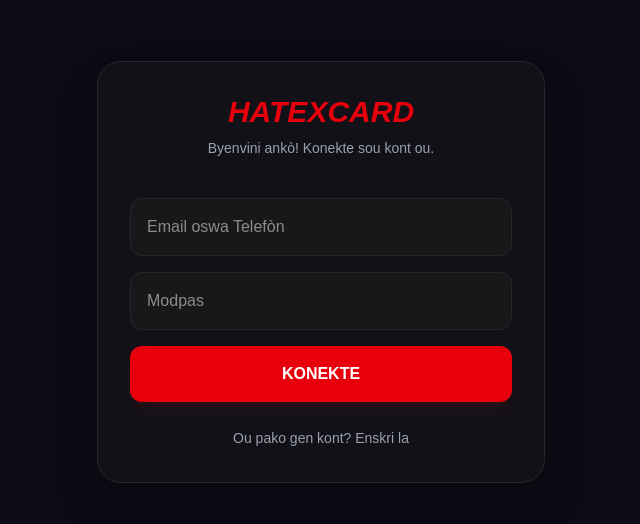
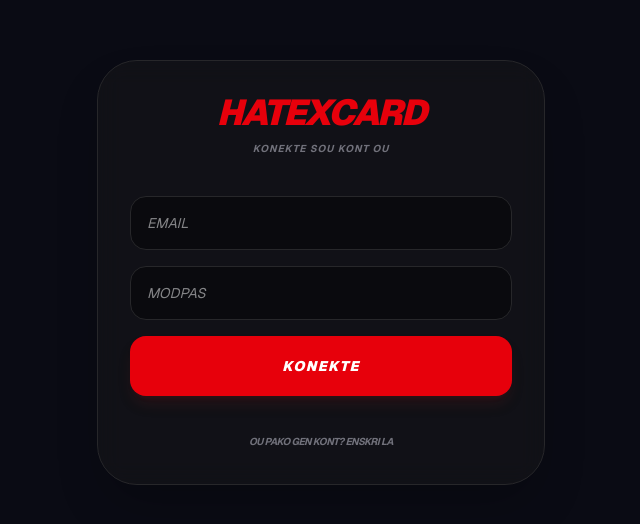
Before and after one commit to EmetilDorkensen/hatex-terminal, a Next.js app: page / in a window 1280 px wide. Shown: the part 128-652 px from the top of the page, without its empty margins (319-959 px from the left). Built offline with nearby package versions, Linux system fonts and the light colour scheme; no server answers.

Commit message:
Ranje paj dakey ak Auth

```diff
--- a/app/page.tsx
+++ b/app/page.tsx
@@ -1,35 +1,79 @@
 "use client";
 import React, { useState } from 'react';
 import { useRouter } from 'next/navigation';
+import { createBrowserClient } from '@supabase/ssr';
 
 export default function AuthPage() {
   const [isLogin, setIsLogin] = useState(true);
+  const [email, setEmail] = useState('');
+  const [password, setPassword] = useState('');
+  const [loading, setLoading] = useState(false);
   const router = useRouter();
 
+  // Konekte ak Supabase
+  const supabase = createBrowserClient(
+    process.env.NEXT_PUBLIC_SUPABASE_URL!,
+    process.env.NEXT_PUBLIC_SUPABASE_ANON_KEY!
+  );
+
+  const handleAuth = async (e: React.FormEvent) => {
+    e.preventDefault();
+    setLoading(true);
+
+    try {
+      if (isLogin) {
+        const { error } = await supabase.auth.signInWithPassword({ email, password });
+        if (error) throw error;
+      } else {
+        const { error } = await supabase.auth.signUp({ email, password });
+        if (error) throw error;
+        alert("Konfime email ou!");
+      }
+      router.push('/dashboard');
+    } catch (err: any) {
+      alert(err.message);
+    } finally {
+      setLoading(false);
+    }
+  };
+
   return (
-    <div className="min-h-screen bg-[#0a0b14] flex items-center justify-center p-4 text-white">
-      <div className="w-full max-w-md bg-zinc-900/50 p-8 rounded-3xl border border-zinc-800 shadow-2xl">
+    <div className="min-h-screen bg-[#0a0b14] flex items-center justify-center p-4 text-white font-sans italic">
+      <div className="w-full max-w-md bg-zinc-900/50 p-8 rounded-[2.5rem] border border-zinc-800 shadow-2xl backdrop-blur-md">
         <div className="text-center mb-10">
-          <h1 className="text-3xl font-black text-red-600 italic">HATEXCARD</h1>
-          <p className="text-gray-400 text-sm mt-2">
-            {isLogin ? "Byenvini ankò! Konekte sou kont ou." : "Kreye kont HatexCard ou kounye a."}
+          <h1 className="text-4xl font-black text-red-600 tracking-tighter">HATEXCARD</h1>
+          <p className="text-zinc-500 text-[10px] uppercase font-bold mt-2 tracking-widest">
+            {isLogin ? "Konekte sou kont ou" : "Kreye yon kont Hatex"}
           </p>
         </div>
 
-        <form className="space-y-4" onSubmit={(e) => { e.preventDefault(); router.push('/dashboard'); }}>
-          {!isLogin && (
-            <input type="text" placeholder="Non konplè (Jan l parèt sou pyès ou)" className="w-full bg-zinc-900 border border-zinc-800 p-4 rounded-xl outline-none focus:border-red-600" required />
-          )}
-          <input type="text" placeholder="Email oswa Telefòn" className="w-full bg-zinc-900 border border-zinc-800 p-4 rounded-xl outline-none focus:border-red-600" required />
-          <input type="password" placeholder="Modpas" className="w-full bg-zinc-900 border border-zinc-800 p-4 rounded-xl outline-none focus:border-red-600" required />
+        <form className="space-y-4" onSubmit={handleAuth}>
+          <input
+            type="email"
+            placeholder="EMAIL"
+            className="w-full bg-black/40 border border-zinc-800 p-4 rounded-2xl outline-none focus:border-red-600 text-sm transition-all"
+            onChange={(e) => setEmail(e.target.value)}
+            required
+          />
+          <input
+            type="password"
+            placeholder="MODPAS"
+            className="w-full bg-black/40 border border-zinc-800 p-4 rounded-2xl outline-none focus:border-red-600 text-sm transition-all"
+            onChange={(e) => setPassword(e.target.value)}
+            required
+          />
 
-          <button type="submit" className="w-full bg-red-600 hover:bg-red-700 py-4 rounded-xl font-bold transition-all shadow-lg shadow-red-900/20">
-            {isLogin ? "KONEKTE" : "KREYE KONT"}
+          <button
+            type="submit"
+            disabled={loading}
+            className="w-full bg-red-600 hover:bg-red-700 py-5 rounded-2xl font-black text-sm tracking-widest transition-all shadow-lg shadow-red-900/20 active:scale-95 disabled:opacity-50"
+          >
+            {loading ? "AP CHACHE..." : (isLogin ? "KONEKTE" : "KREYE KONT")}
           </button>
         </form>
 
-        <div className="mt-6 text-center">
-          <button onClick={() => setIsLogin(!isLogin)} className="text-sm text-gray-400 hover:text-white transition-colors">
+        <div className="mt-8 text-center">
+          <button onClick={() => setIsLogin(!isLogin)} className="text-[10px] font-bold text-zinc-500 hover:text-white uppercase tracking-tighter">
             {isLogin ? "Ou pako gen kont? Enskri la" : "Ou gen kont deja? Konekte"}
           </button>
         </div>
```
